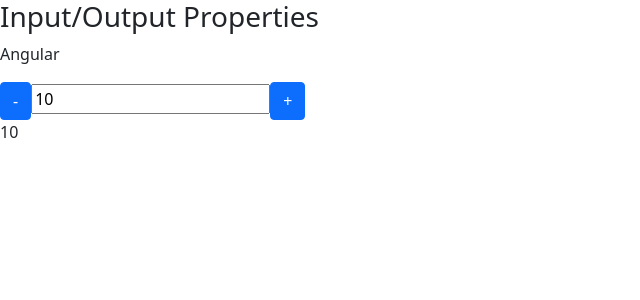
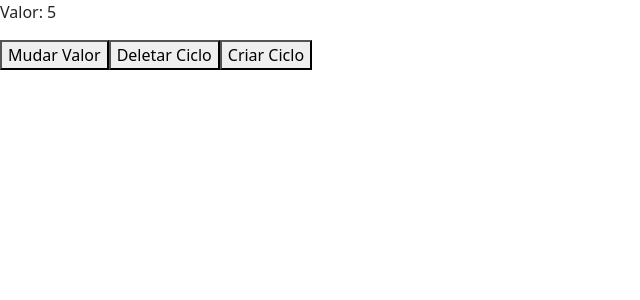
Before and after one commit to LucasOJacintho/CursoAngular, an Angular app in the folder data-binding/: page / in a window 1280 px wide. Shown: the top 300 px of the page, without its empty margins (0-640 px from the left). Built offline with nearby package versions, Linux system fonts and the light colour scheme.

Commit message:
Término Aula 16

```diff
--- a/data-binding/src/app/app.component.html
+++ b/data-binding/src/app/app.component.html
@@ -1 +1,6 @@
-<app-data-binding></app-data-binding>
+<!-- <app-data-binding></app-data-binding> -->
+
+<app-ciclo [valorInicial]="valor" *ngIf="!deletarCiclo"></app-ciclo>
+<button (click)="mudarValor()">Mudar Valor</button>
+<button (click)="destruirCiclo()">Deletar Ciclo</button>
+<button (click)="criarCiclo()">Criar Ciclo</button>
--- a/data-binding/src/app/app.component.ts
+++ b/data-binding/src/app/app.component.ts
@@ -7,4 +7,18 @@
 })
 export class AppComponent {
   title = 'data-binding';
+  valor: number = 5;
+  deletarCiclo: boolean = false;
+
+  mudarValor(){
+    this.valor++;
+  }
+
+  destruirCiclo(){
+    this.deletarCiclo = true;
+  }
+
+  criarCiclo(){
+    this.deletarCiclo = false;
+  }
 }
--- a/data-binding/src/app/app.module.ts
+++ b/data-binding/src/app/app.module.ts
@@ -8,6 +8,7 @@
 import { MeuFormModule } from './meu-form/meu-form.module';
 import { InputPropertyComponent } from './input-property/input-property.component';
 import { OutputPropertyComponent } from './output-property/output-property.component';
+import { CicloComponent } from './ciclo/ciclo.component';
 
 @NgModule({
   declarations: [
@@ -15,6 +16,7 @@
     DataBindingComponent,
     InputPropertyComponent,
     OutputPropertyComponent,
+    CicloComponent,
   ],
   imports: [
     BrowserModule,
--- /dev/null
+++ b/data-binding/src/app/ciclo/ciclo.component.html
@@ -0,0 +1,3 @@
+<p>
+    Valor: {{ valorInicial}}
+</p>
--- /dev/null
+++ b/data-binding/src/app/ciclo/ciclo.component.ts
@@ -0,0 +1,52 @@
+import { AfterContentChecked, AfterContentInit, AfterViewChecked, AfterViewInit, Component, DoCheck, Input, OnChanges, OnDestroy, OnInit } from '@angular/core';
+
+@Component({
+  selector: 'app-ciclo',
+  templateUrl: './ciclo.component.html',
+  styleUrls: ['./ciclo.component.css']
+})
+export class CicloComponent implements OnInit, OnChanges, DoCheck, AfterContentInit,AfterContentChecked, AfterViewInit, AfterViewChecked, OnDestroy {
+
+@Input() valorInicial: number = 10;
+
+  constructor() {
+    this.log('constructor')
+  }
+
+  ngAfterViewInit(): void {
+    this.log('ngAfterViewInit')
+  }
+
+  ngAfterContentInit(): void {
+    this.log('ngAfterContentInit')
+  }
+
+  ngOnInit() {
+    this.log('ngOnInit')
+  }
+
+  ngOnChanges() {
+    this.log('ngOnChanges')
+  }
+
+  ngDoCheck() {
+    this.log('ngDoCheck')
+  }
+
+  ngAfterContentChecked() {
+    this.log('ngAfterContentChecked')
+  }
+
+  ngAfterViewChecked() {
+    this.log('ngAfterViewChecked')
+  }
+
+  ngOnDestroy() {
+    this.log('ngOnDestroy')
+  }
+
+  private log(hook:string){
+    console.log(hook)
+  }
+
+}
```
Also changed, not shown: data-binding/src/app/ciclo/ciclo.component.css (added), 1 other file (tests, documents, lock files or other folders).
